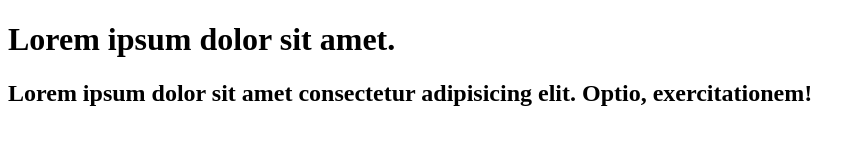
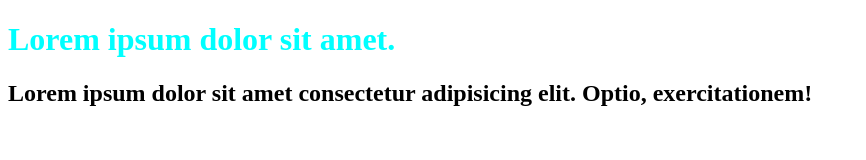
Before and after one commit to Kowsalya2608/FRONTEND-CLASS, a plain HTML site: page index.html in a window 1280 px wide. Shown: the whole page, without its empty margins (0-866 px from the left). Drawn offline with Linux system fonts and the light colour scheme.

Commit message:
updated aqua color

```diff
--- a/index.html
+++ b/index.html
@@ -4,6 +4,7 @@
     <meta charset="UTF-8">
     <meta name="viewport" content="width=device-width, initial-scale=1.0">
     <title>Document</title>
+    <link rel="stylesheet" href="./style.css">
 </head>
 <body>
     <h1>Lorem ipsum dolor sit amet.</h1>
--- a/style.css
+++ b/style.css
@@ -0,0 +1,3 @@
+h1{
+    color: aqua;
+}
```
